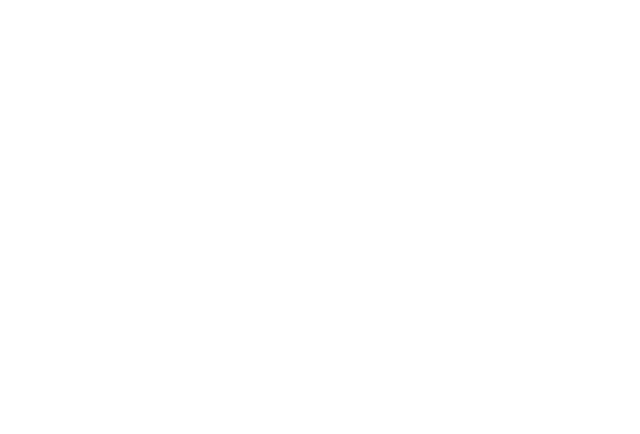
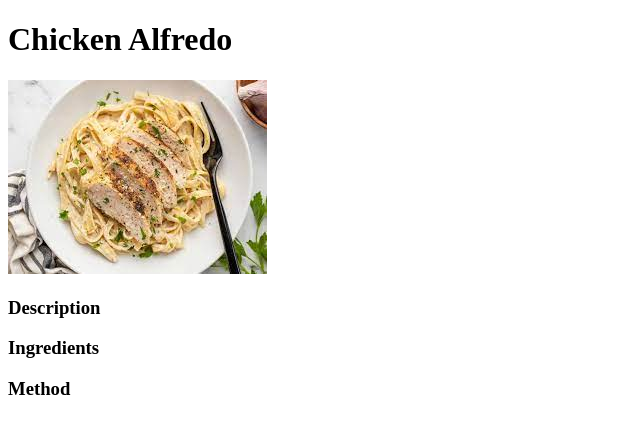
Before and after one commit to Cody-Ydoc/odin-recipes, a plain HTML site: page recipes/chickenAlfredo.html in a window 1280 px wide. Shown: the whole page, without its empty margins (0-640 px from the left). Drawn offline with Linux system fonts and the light colour scheme.

Commit message:
chickenAlfredo.html here

```diff
--- a/recipes/chickenAlfredo.html
+++ b/recipes/chickenAlfredo.html
@@ -6,6 +6,18 @@
     <title>Document</title>
 </head>
 <body>
+    <h1>Chicken Alfredo</h1>
+    <img src="../images/chickenalfredo.jpeg" alt="a bowl of creamy Chicken Alfredo">
+    <h3> Description</h3>
+        <p></p>
+
+
+    <h3> Ingredients</h3>
+        <ul></ul>
+
+
+    <h3> Method</h3>
+        <ol></ol>
 
 </body>
 </html>
```
